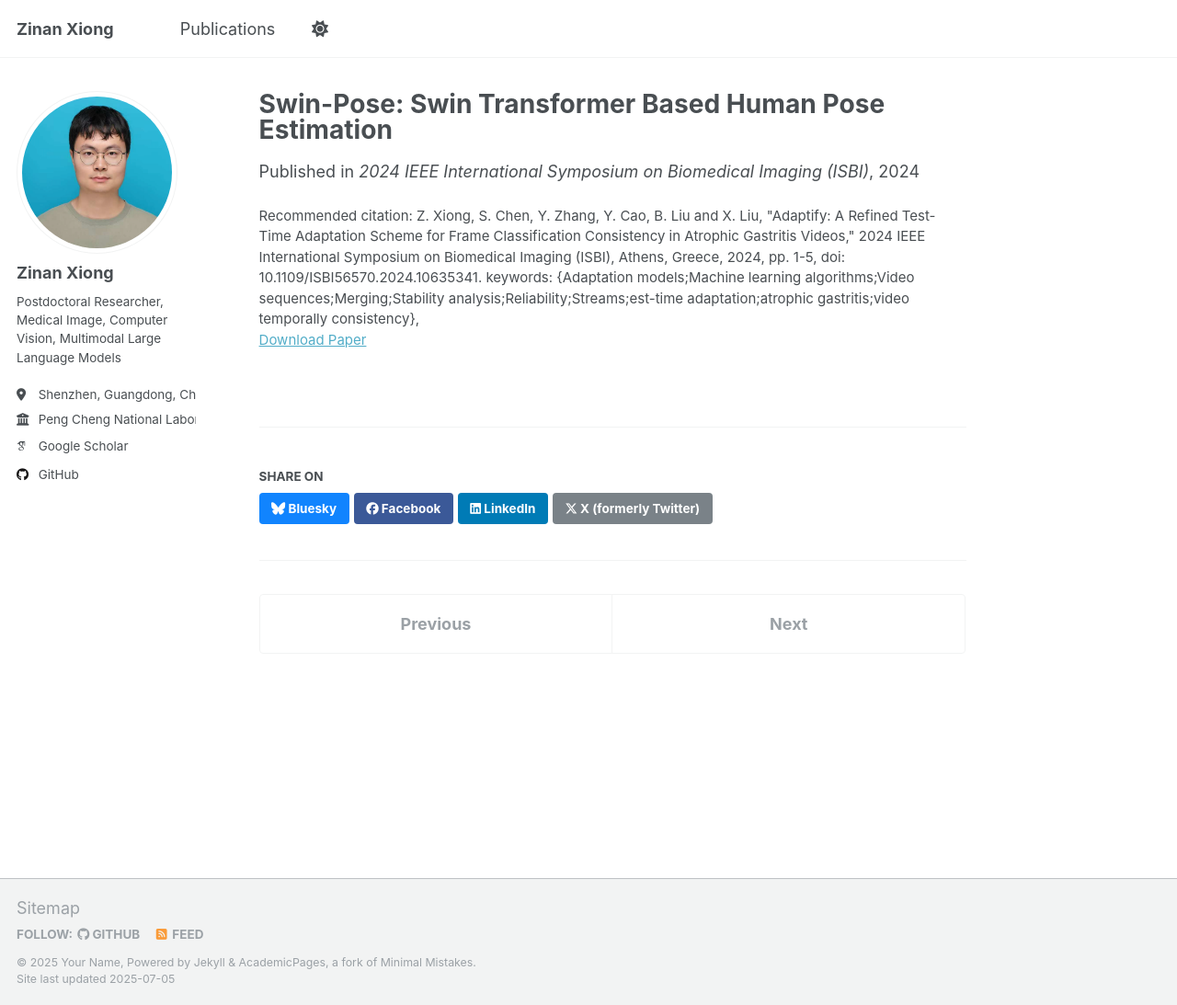
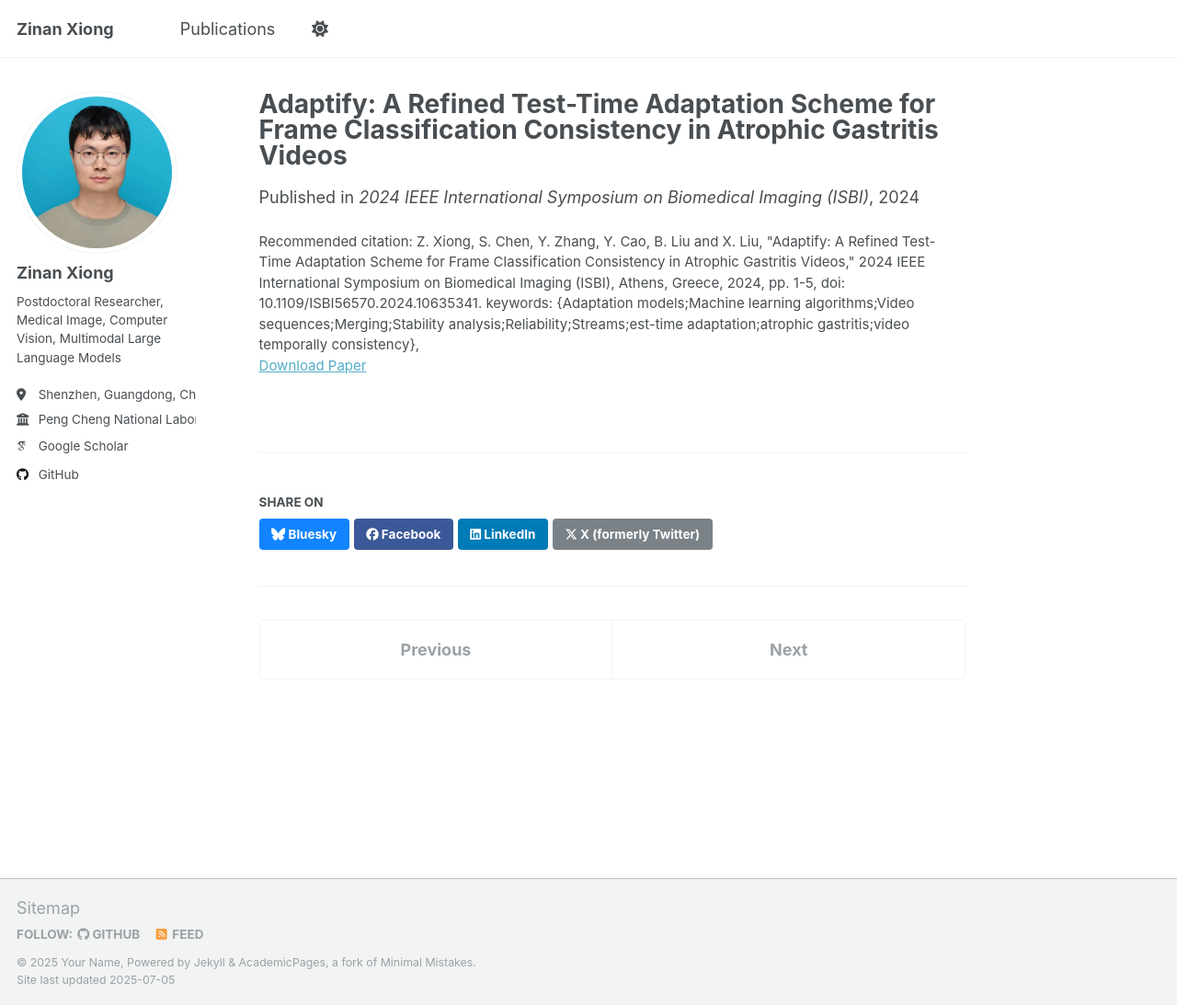
Before and after one commit to ttppss/zinanxiong, a Jekyll site: the page built from _publications/2024-05-27-conference-paper.md, in a window 1280 px wide and 1093 px high. Shown: the whole window at 92% size. Built offline with Jekyll 4.4.1, drawn with Linux system fonts in a browser that asks for light colours; some web fonts are replaced; a script that is not in the unit is left out.

Commit message:
Update 2024-05-27-conference-paper.md

```diff
--- a/_publications/2024-05-27-conference-paper.md
+++ b/_publications/2024-05-27-conference-paper.md
@@ -1,5 +1,5 @@
 ---
-title: "Swin-Pose: Swin Transformer Based Human Pose Estimation"
+title: "Adaptify: A Refined Test-Time Adaptation Scheme for Frame Classification Consistency in Atrophic Gastritis Videos"
 collection: publications
 category: conferences
 permalink: /publication/2024-05-27-conference-paper
```
